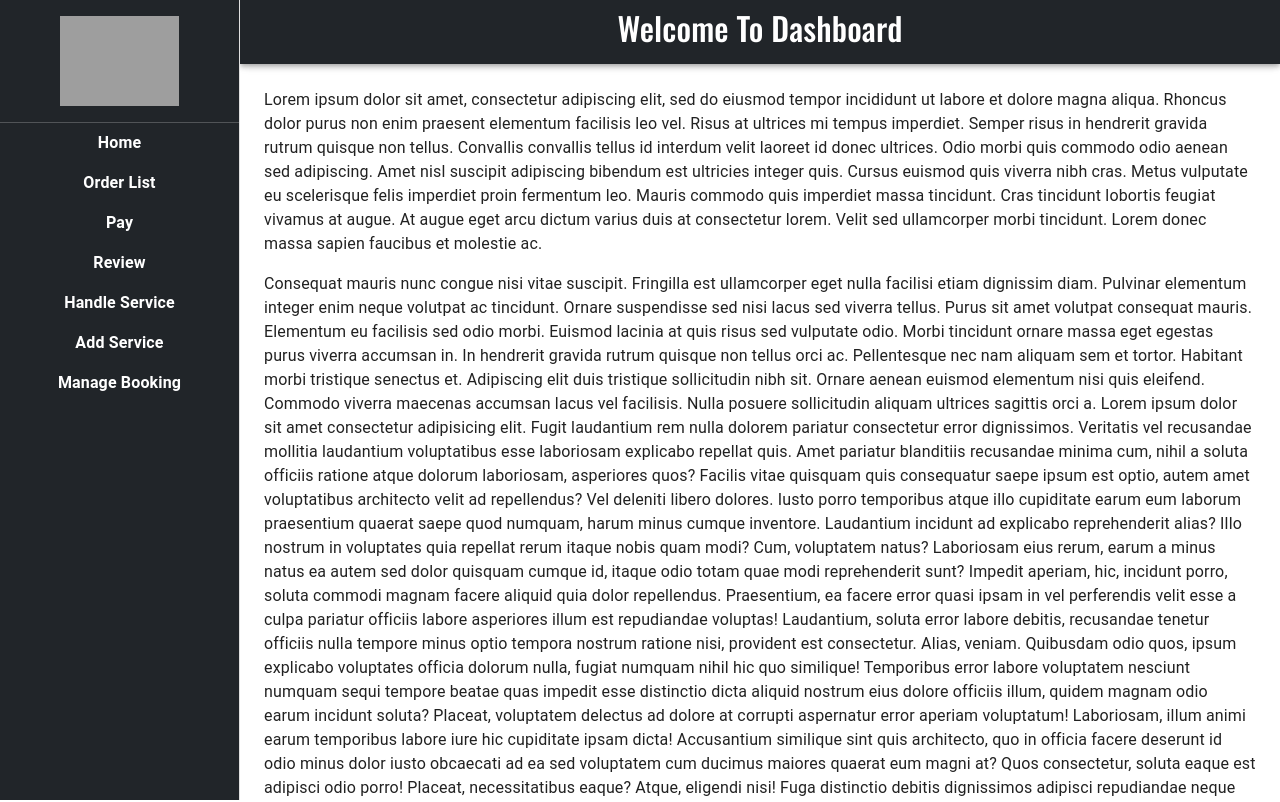
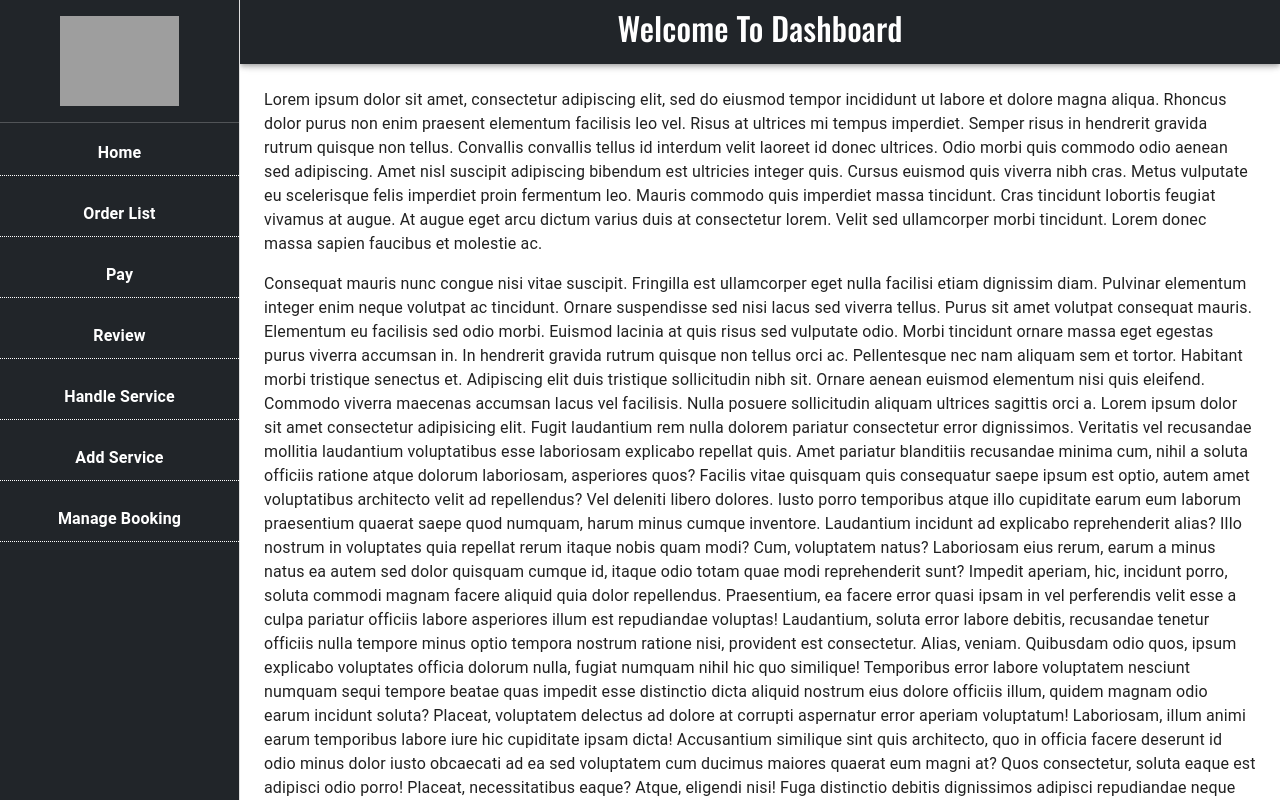
Before and after one commit to Mohib2021/Home-service-client-side, a React (Create React App) app: page /dashboard in a window 1280 px wide. Shown: the top 802 px of the page. Built offline with nearby package versions, Linux system fonts and the light colour scheme; no server answers; grey boxes are pictures that could not be loaded; a web font is replaced by a local one.

Commit message:
set home route in dashboard

```diff
--- a/src/components/Pages/Dashboard/Dashboard.js
+++ b/src/components/Pages/Dashboard/Dashboard.js
@@ -19,22 +19,23 @@ import Typography from "@mui/material/Typography";
 
 import { FontAwesomeIcon } from "@fortawesome/react-fontawesome";
 import { faBars } from "@fortawesome/free-solid-svg-icons";
-
+import style from "./Dashboard.module.css";
+import { Link, useNavigate } from "react-router-dom";
 const drawerWidth = 240;
 const dashboardItem = [
-	"Home",
-	"Order List",
-	"Pay",
-	"Review",
-	"Handle Service",
-	"Add Service",
-	"Manage Booking",
+	{ name: "Home", route: "/home" },
+	{ name: "Order List", route: "/home" },
+	{ name: "Pay", route: "/home" },
+	{ name: "Review", route: "/home" },
+	{ name: "Handle Service", route: "/home" },
+	{ name: "Add Service", route: "/home" },
+	{ name: "Manage Booking", route: "/home" },
 ];
 function Dashboard(props) {
 	const menuBar = <FontAwesomeIcon icon={faBars} />;
 	const { window } = props;
 	const [mobileOpen, setMobileOpen] = React.useState(false);
-
+	const navigate = useNavigate();
 	const handleDrawerToggle = () => {
 		setMobileOpen(!mobileOpen);
 	};
@@ -52,10 +53,12 @@ function Dashboard(props) {
 			<List>
 				{dashboardItem.map((item) => {
 					return (
-						<p className="text-center fw-bold" key={item}>
-							<a className="text-decoration-none text-white" href="#">
-								{item}
-							</a>
+						<p
+							onClick={() => navigate(item.route)}
+							className={`text-center fw-bold ${style.item}`}
+							key={item.name}
+						>
+							<a className="text-decoration-none ">{item.name}</a>
 						</p>
 					);
 				})}
--- /dev/null
+++ b/src/components/Pages/Dashboard/Dashboard.module.css
@@ -0,0 +1,10 @@
+.item {
+	border-bottom: 1px dotted white;
+	padding: 10px 0px;
+}
+.item > a {
+	color: white;
+}
+.item:hover > a {
+	color: #0d6efd;
+}
--- a/src/components/Shared/Header/Header.module.css
+++ b/src/components/Shared/Header/Header.module.css
@@ -63,6 +63,6 @@
 	}
 
 	.navigationLink > a {
-		border-bottom: 2px dotted white;
+		border-bottom: 1px dotted white;
 	}
 }
```
